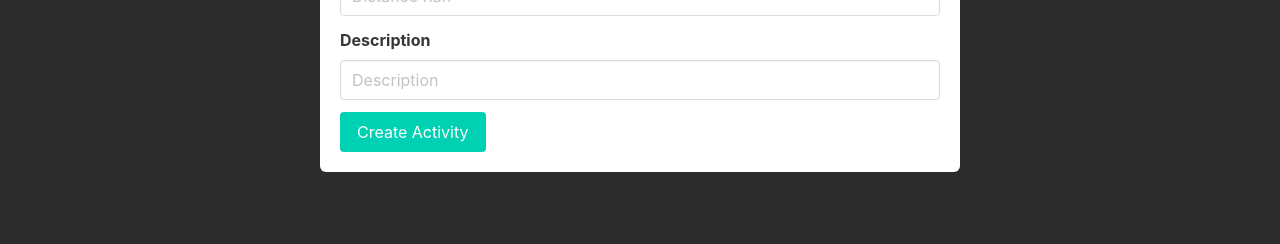
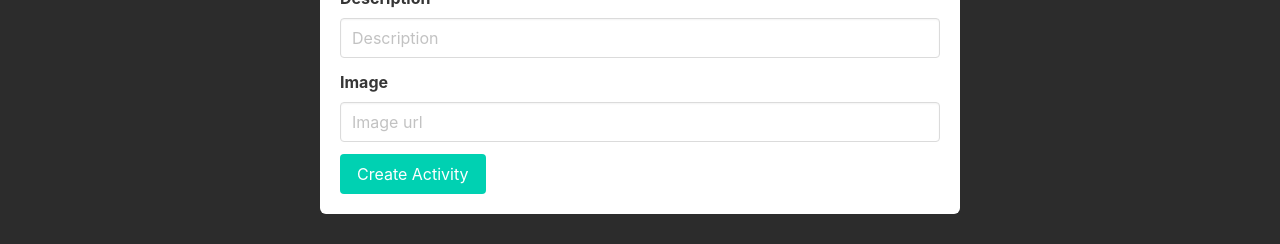
Before and after one commit to Youssup/Fitness-Website, a Vue app in the folder client/: page /Activities in a window 1280 px wide. Both pictures are taken after a click on the button "Add Activity". Shown: the part 466-710 px from the top of the page. Built offline with nearby package versions, Linux system fonts and the light colour scheme.

Commit message:
Added image section on addActivities model

```diff
--- a/client/src/pages/Activities.vue
+++ b/client/src/pages/Activities.vue
@@ -80,6 +80,12 @@ const newActivity = ref({} as Activity);
                     </div>
                 </div>
                 <div class="field">
+                    <label class="label">Image</label>
+                    <div class="control">
+                        <input class="input" type="text" placeholder="Image url" v-model="newActivity.image">
+                    </div>
+                </div>
+                <div class="field">
                     <div class="control">
                         <button @click="addActivity(session.user, newActivity); toggleModal()" class="button is-primary">Create Activity</button>
                     </div>
```
